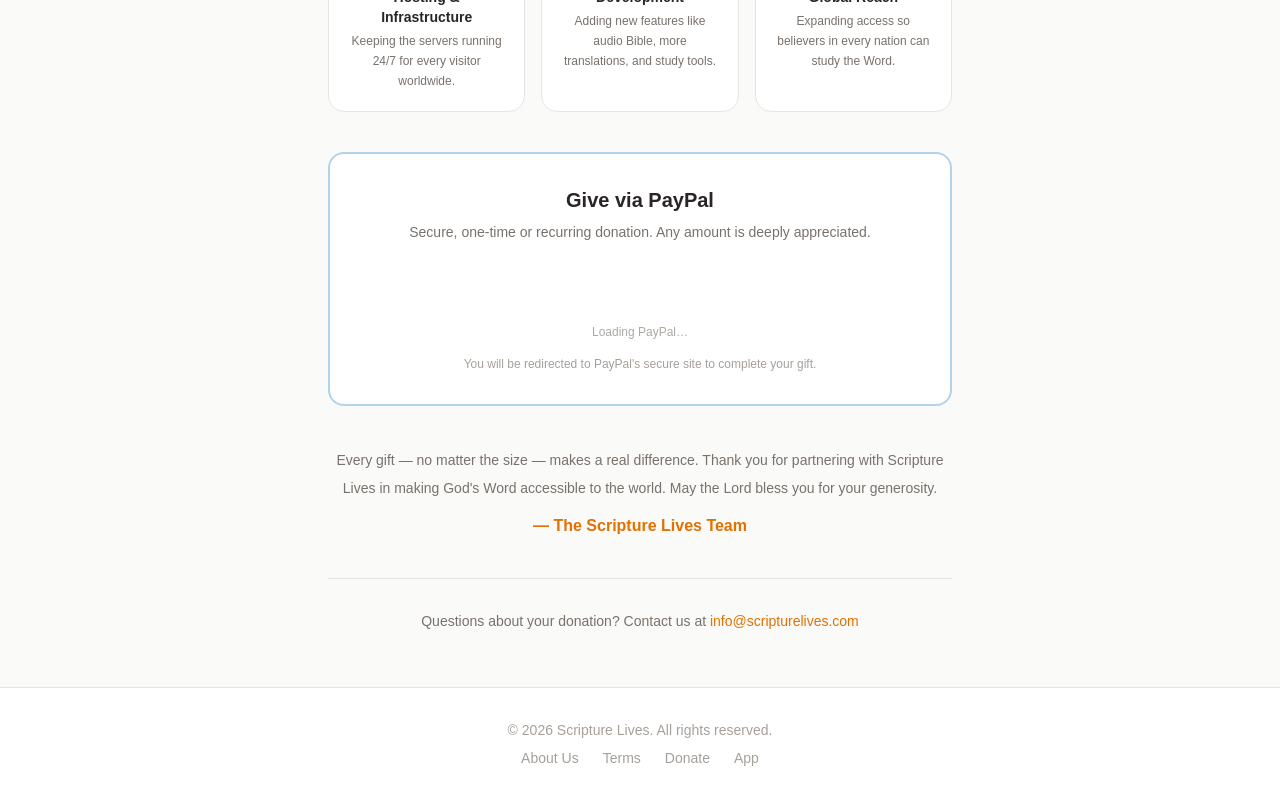
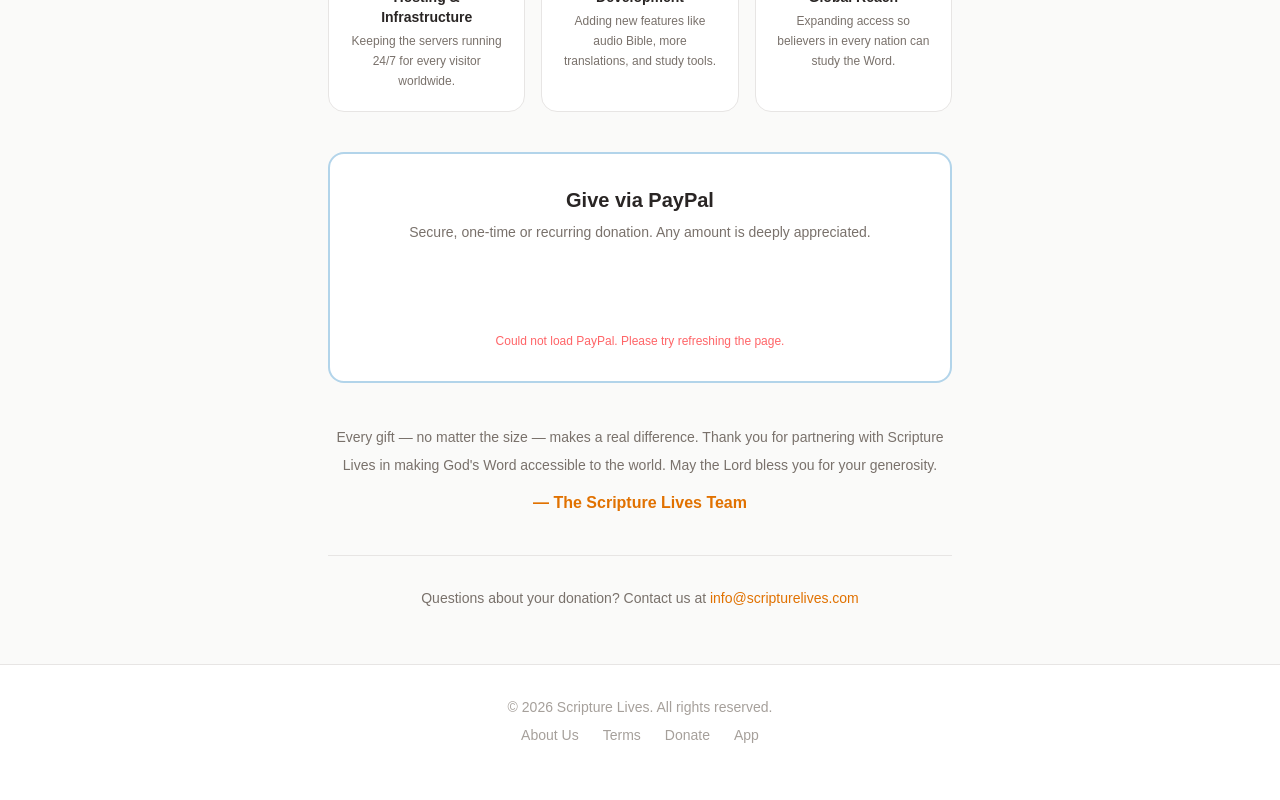
Before and after one commit to ruedabus/Scripturelives, a Next.js app: page /donate in a window 1280 px wide. Shown: the part 756-1556 px from the top of the page. After the commit the page ends 1533 px from the top, so only its background shows below. Built offline with nearby package versions, Linux system fonts and the light colour scheme.

Commit message:
Fix PayPal button loading using useEffect script injection

```diff
--- a/src/app/donate/page.tsx
+++ b/src/app/donate/page.tsx
@@ -70,10 +70,6 @@
           </p>
 
           <PayPalButton />
-
-          <p className="mt-4 text-xs text-stone-400">
-            You will be redirected to PayPal&apos;s secure site to complete your gift.
-          </p>
         </section>
 
         {/* Thank you note */}
--- a/src/components/PayPalButton.tsx
+++ b/src/components/PayPalButton.tsx
@@ -1,37 +1,64 @@
 "use client";
 
-import Script from "next/script";
-import { useState } from "react";
+import { useEffect, useRef, useState } from "react";
 
 const HOSTED_BUTTON_ID = "BY773FGZ696TY";
 const PAYPAL_SDK_URL =
   "https://www.paypal.com/sdk/js?client-id=BAAAEDHKL2HvNP29uT736TPt35iAHqs8-74rzz9u6QVxRBp6F7St8ye2RzQUcQqjD0E8S6_oE1FBZ__pJc&components=hosted-buttons&enable-funding=venmo&currency=USD";
 
 export default function PayPalButton() {
-  const [ready, setReady] = useState(false);
+  const containerRef = useRef<HTMLDivElement>(null);
+  const [status, setStatus] = useState<"loading" | "ready" | "error">("loading");
 
-  function initButton() {
+  useEffect(() => {
+    // If SDK already loaded (e.g. hot reload), render immediately
+    // eslint-disable-next-line @typescript-eslint/no-explicit-any
+    if ((window as any).paypal) {
+      renderButton();
+      return;
+    }
+
+    const script = document.createElement("script");
+    script.src = PAYPAL_SDK_URL;
+    script.async = true;
+    script.onload = renderButton;
+    script.onerror = () => setStatus("error");
+    document.body.appendChild(script);
+
+    return () => {
+      // clean up only if component unmounts before load
+      if (!script.dataset.loaded) document.body.removeChild(script);
+    };
+  // eslint-disable-next-line react-hooks/exhaustive-deps
+  }, []);
+
+  function renderButton() {
     // eslint-disable-next-line @typescript-eslint/no-explicit-any
     const paypal = (window as any).paypal;
-    if (!paypal) return;
-    paypal
-      .HostedButtons({ hostedButtonId: HOSTED_BUTTON_ID })
-      .render(`#paypal-container-${HOSTED_BUTTON_ID}`);
-    setReady(true);
+    if (!paypal || !containerRef.current) return;
+    // Avoid double-render
+    if (containerRef.current.childElementCount > 0) return;
+    try {
+      paypal
+        .HostedButtons({ hostedButtonId: HOSTED_BUTTON_ID })
+        .render(containerRef.current);
+      setStatus("ready");
+    } catch {
+      setStatus("error");
+    }
   }
 
   return (
-    <>
-      <Script src={PAYPAL_SDK_URL} onLoad={initButton} strategy="lazyOnload" />
-      <div
-        id={`paypal-container-${HOSTED_BUTTON_ID}`}
-        className="flex justify-center min-h-[50px]"
-      />
-      {!ready && (
-        <p className="text-xs text-stone-400 text-center mt-2 animate-pulse">
-          Loading PayPal…
+    <div className="flex flex-col items-center gap-3">
+      <div ref={containerRef} className="w-full flex justify-center min-h-[55px]" />
+      {status === "loading" && (
+        <p className="text-xs text-stone-400 animate-pulse">Loading PayPal…</p>
+      )}
+      {status === "error" && (
+        <p className="text-xs text-red-400">
+          Could not load PayPal. Please try refreshing the page.
         </p>
       )}
-    </>
+    </div>
   );
 }
```
